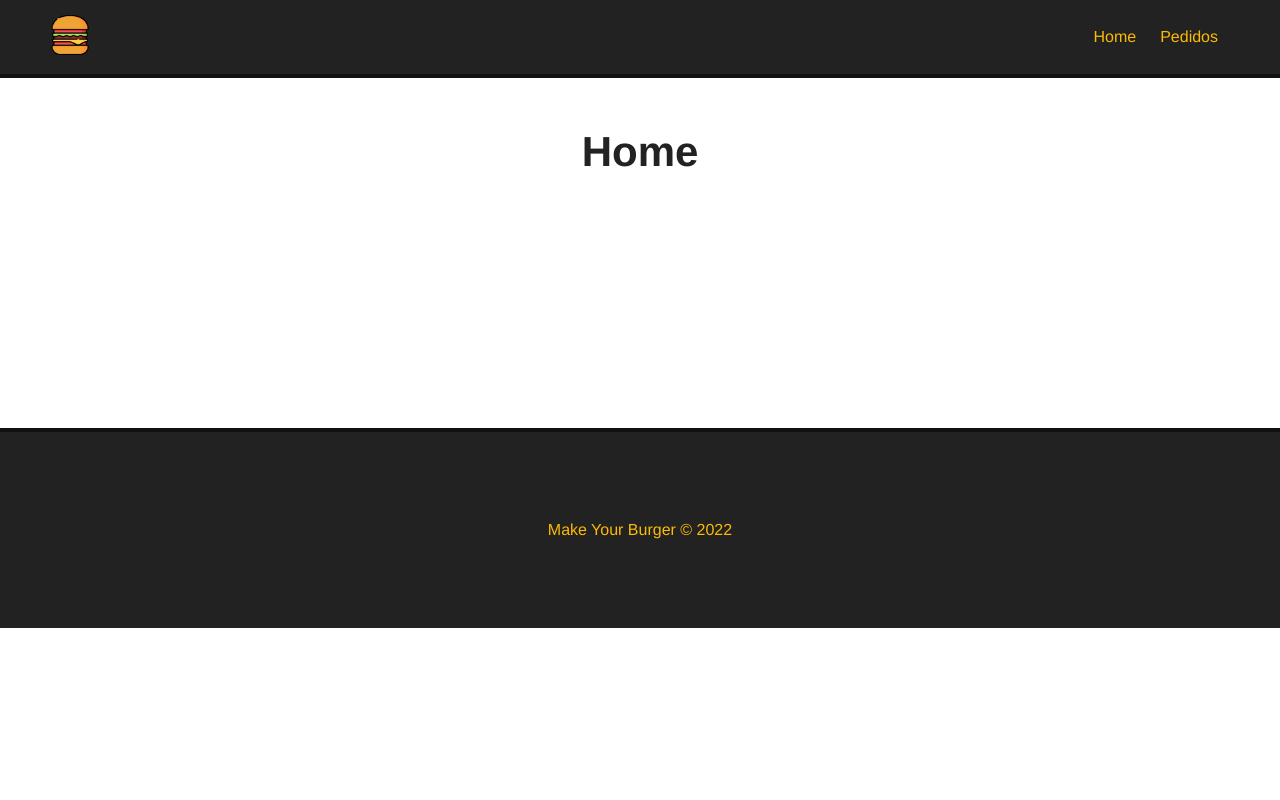
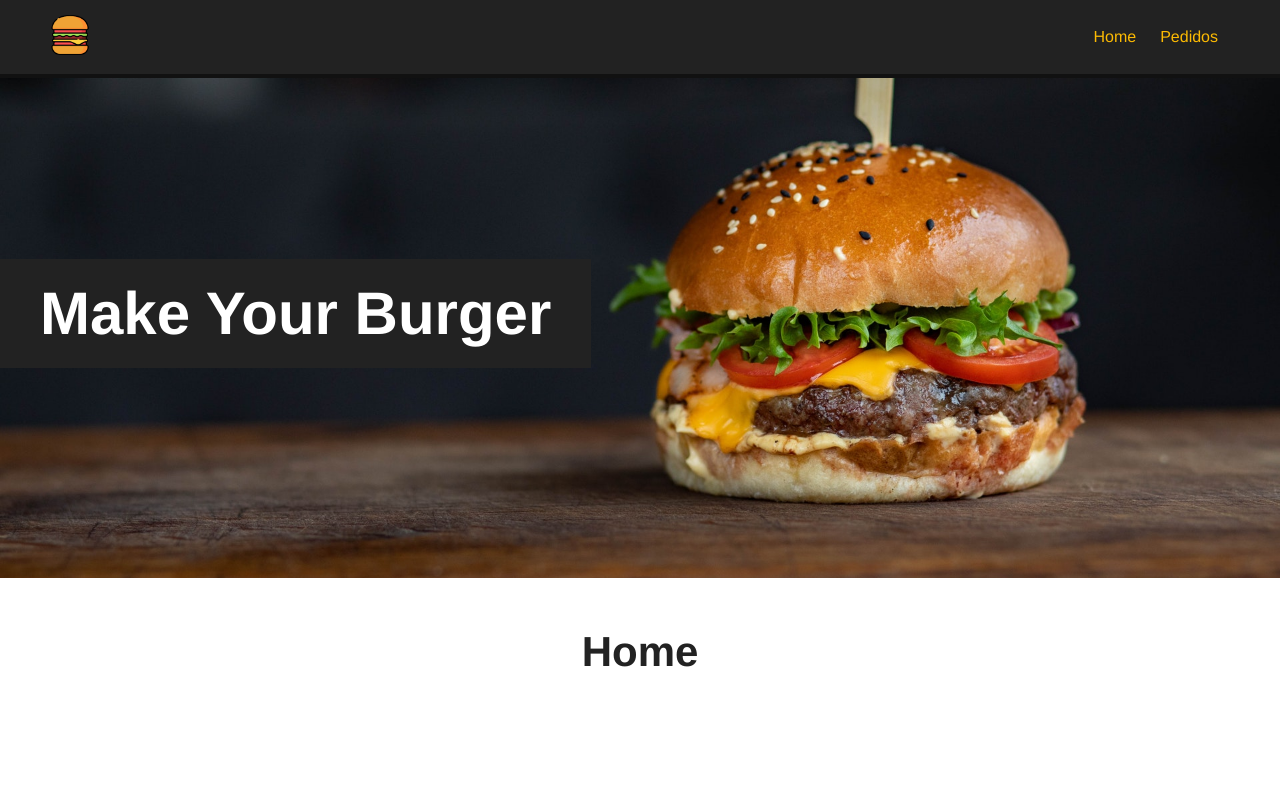
Before and after one commit to GustavoBPereira/vue-burger, a Vue app: page / in a window 1280 px wide. Shown: the top 800 px of the page. Built offline with nearby package versions, Linux system fonts and the light colour scheme.

Commit message:
AULA 23: Banner component.

```diff
--- /dev/null
+++ b/src/components/Banner.vue
@@ -0,0 +1,33 @@
+<template>
+  <div id="main-banner">
+    <h1>Make Your Burger</h1>
+  </div>
+</template>
+
+<script>
+  export default {
+    name: "Banner"
+  }
+</script>
+
+<style scoped>
+
+  #main-banner {
+    background-image: url('/public/img/burger.jpg');
+    background-position: 0 -250px;
+    background-size: cover;
+    height: 500px;
+    display: flex;
+    align-items: center;
+    justify-content: flex-start;
+  }
+
+  #main-banner h1 {
+    color: #FFF;
+    text-align: center;
+    font-size: 60px;
+    background-color: #222;
+    padding: 20px 40px;
+  }
+
+</style>
--- a/src/views/HomeView.vue
+++ b/src/views/HomeView.vue
@@ -1,8 +1,18 @@
 <template>
+  <Banner />
   <div class="main-container">
     <h1>Home</h1>
   </div>
 </template>
 
 <script>
+  import Banner from '../components/Banner.vue';
+
+  export default {
+    name: 'Home',
+    components: {
+      Banner
+    }
+  }
+
 </script>
```
